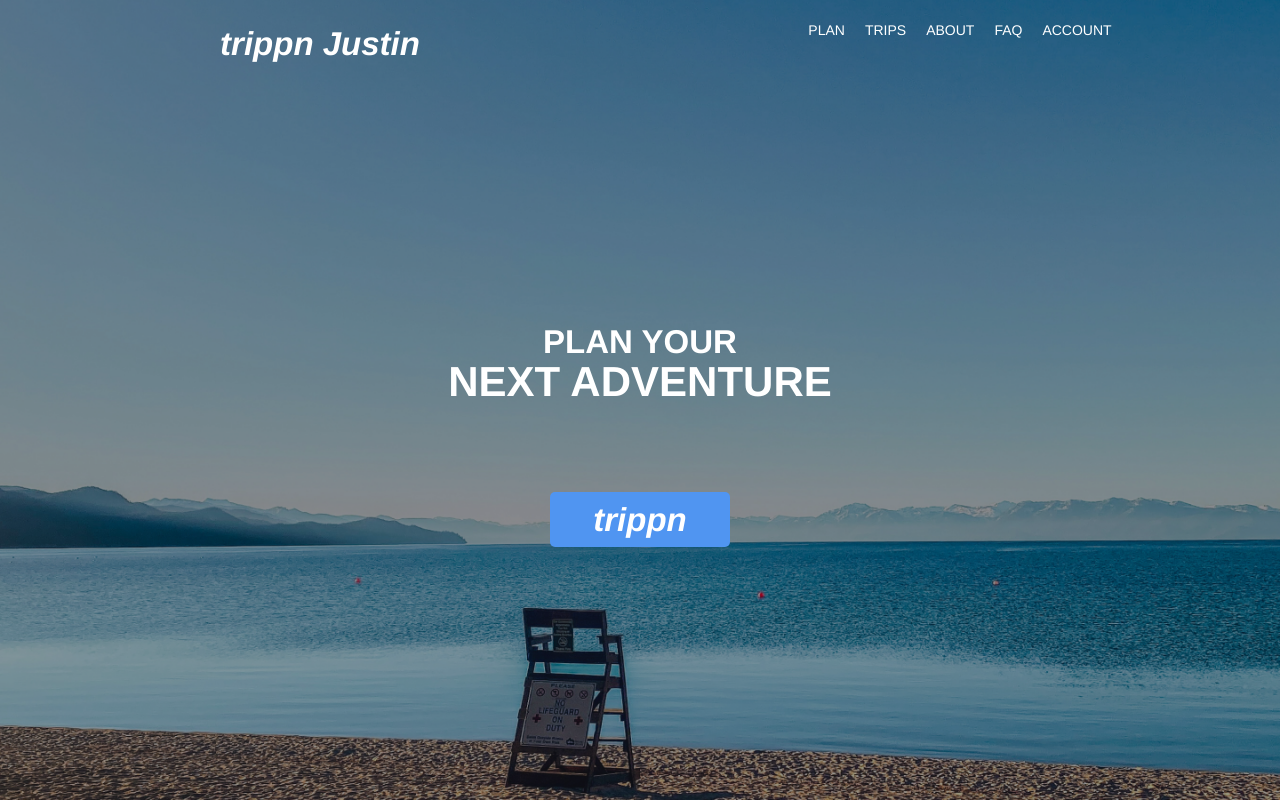
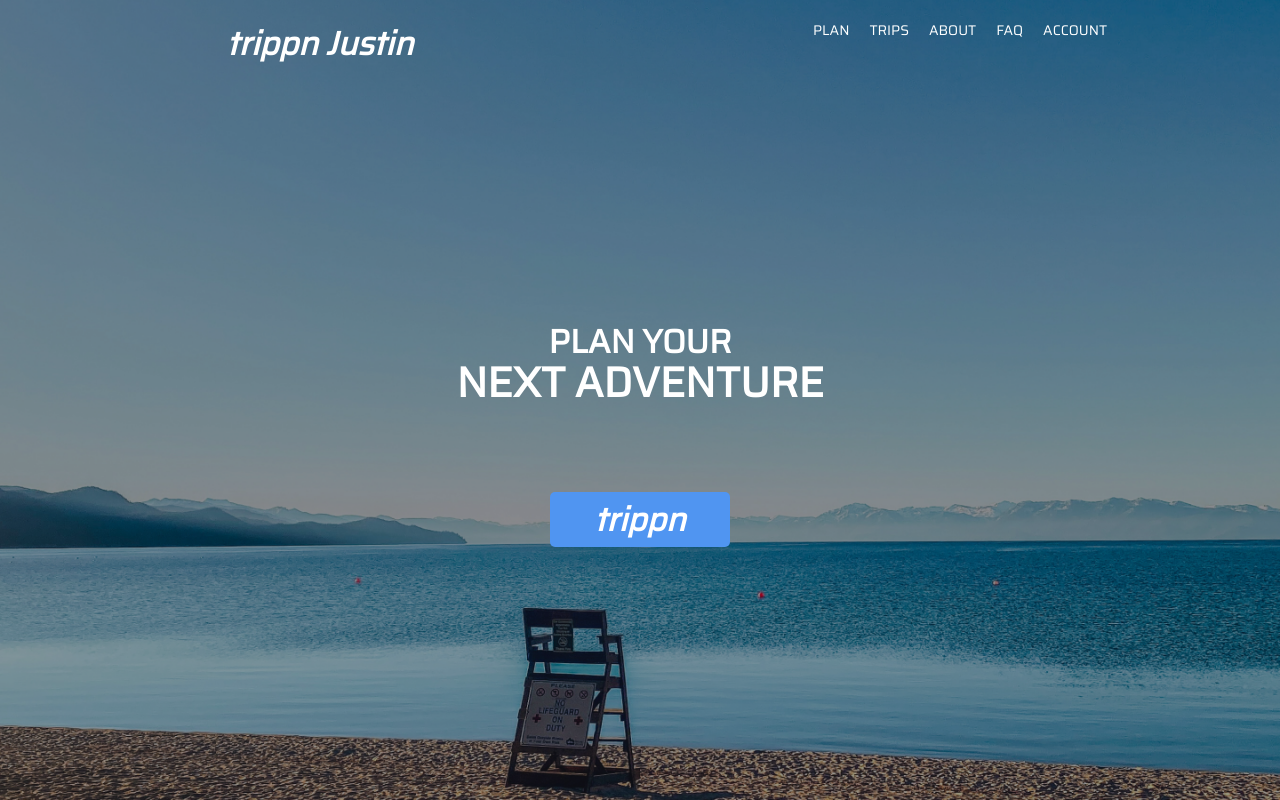
Before and after one commit to haseebdigi/trippn, a Django app: page / in a window 1280 px wide. Run offline with Django 5.2, Linux system fonts and the light colour scheme; some libraries are stand-ins or nearby versions.

Commit message:
Update home_style.css

```diff
--- a/static/home_style.css
+++ b/static/home_style.css
@@ -1,7 +1,10 @@
 /* ///////////////////header//////////////////// */
+@import url('https://fonts.googleapis.com/css2?family=Saira&display=swap');
+
 * {
     margin: 0%;
     padding: 0%;
+    font-family: 'Saira';
 }
 
 .header_section {
```
